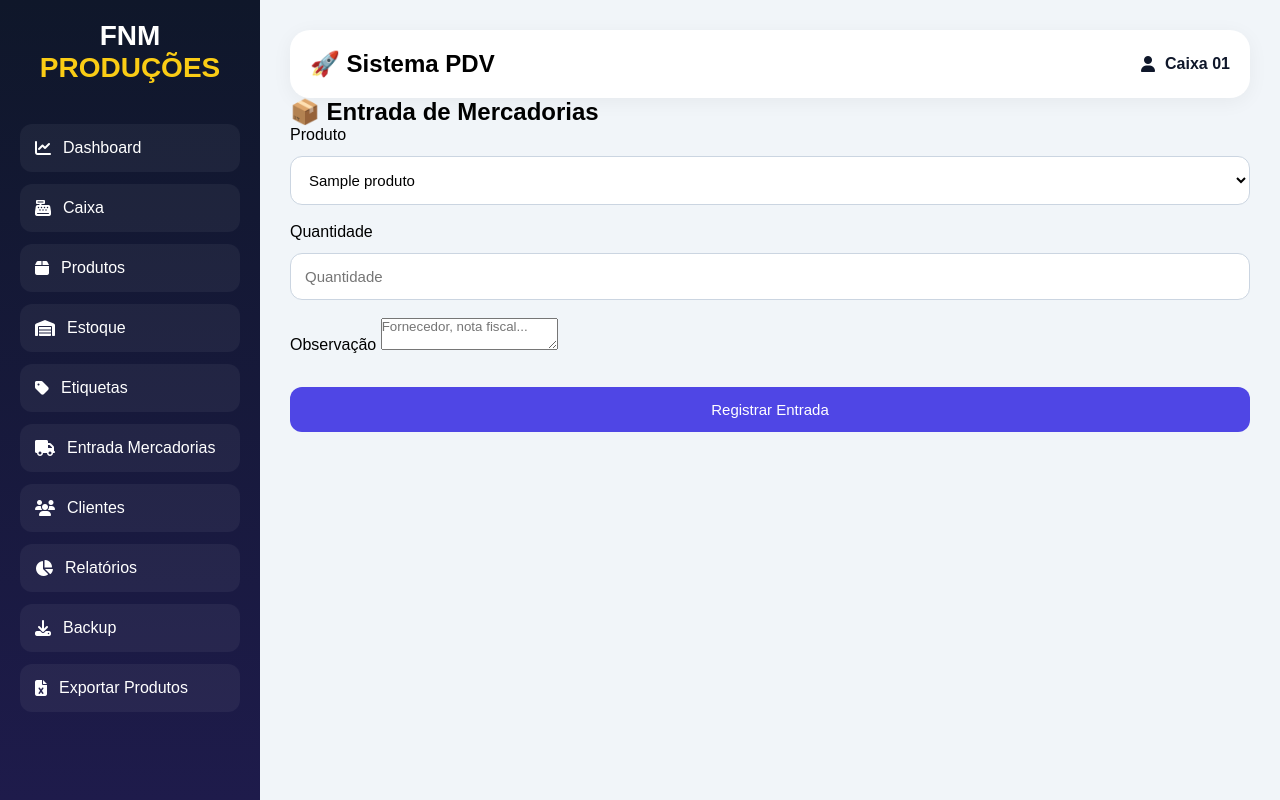
After one commit to wsantana71/fnm-pdv, a Python web app: template templates/entrada_mercadorias.html in a window 1280 px wide. The commit adds this page. Run offline with Jinja, Linux system fonts and the light colour scheme; the template is opened without the code that fills it: most values are stand-ins (such as "Sample title", 1, 10 or a date in 2020).

Commit message:
criando tela entrada mercadorias

```diff
--- a/templates/base.html
+++ b/templates/base.html
@@ -500,7 +500,15 @@
     </span>
 
 </a>
+<a href="/entrada_mercadorias">
 
+    <i class="fa-solid fa-truck"></i>
+
+    <span>
+        Entrada Mercadorias
+    </span>
+
+</a>
 
 <a href="/clientes">
 
--- /dev/null
+++ b/templates/entrada_mercadorias.html
@@ -0,0 +1,59 @@
+{% extends "base.html" %}
+
+{% block content %}
+
+<h2>
+    📦 Entrada de Mercadorias
+</h2>
+
+<form>
+
+    <label>
+        Produto
+    </label>
+
+    <select>
+
+        {% for produto in produtos %}
+
+        <option value="{{ produto.id }}">
+            {{ produto.nome }}
+        </option>
+
+        {% endfor %}
+
+    </select>
+
+    <br><br>
+
+    <label>
+        Quantidade
+    </label>
+
+    <input
+        type="number"
+        placeholder="Quantidade"
+    >
+
+    <br><br>
+
+    <label>
+        Observação
+    </label>
+
+    <textarea
+        placeholder="Fornecedor, nota fiscal..."
+    ></textarea>
+
+    <br><br>
+
+    <button
+        type="submit"
+        class="azul"
+    >
+        Registrar Entrada
+    </button>
+
+</form>
+
+{% endblock %}
```
Also changed, not shown: app.py (+16 -0 lines).
